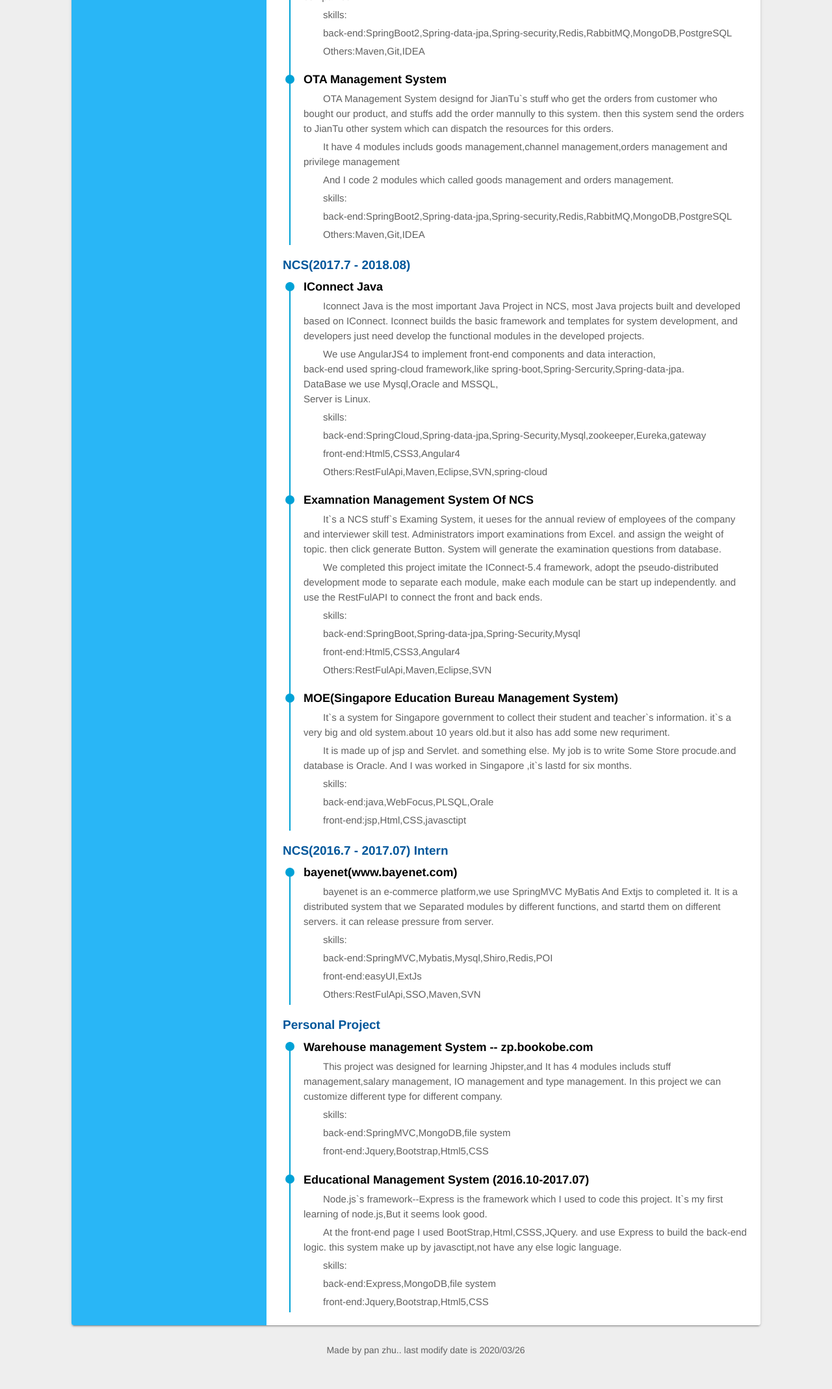
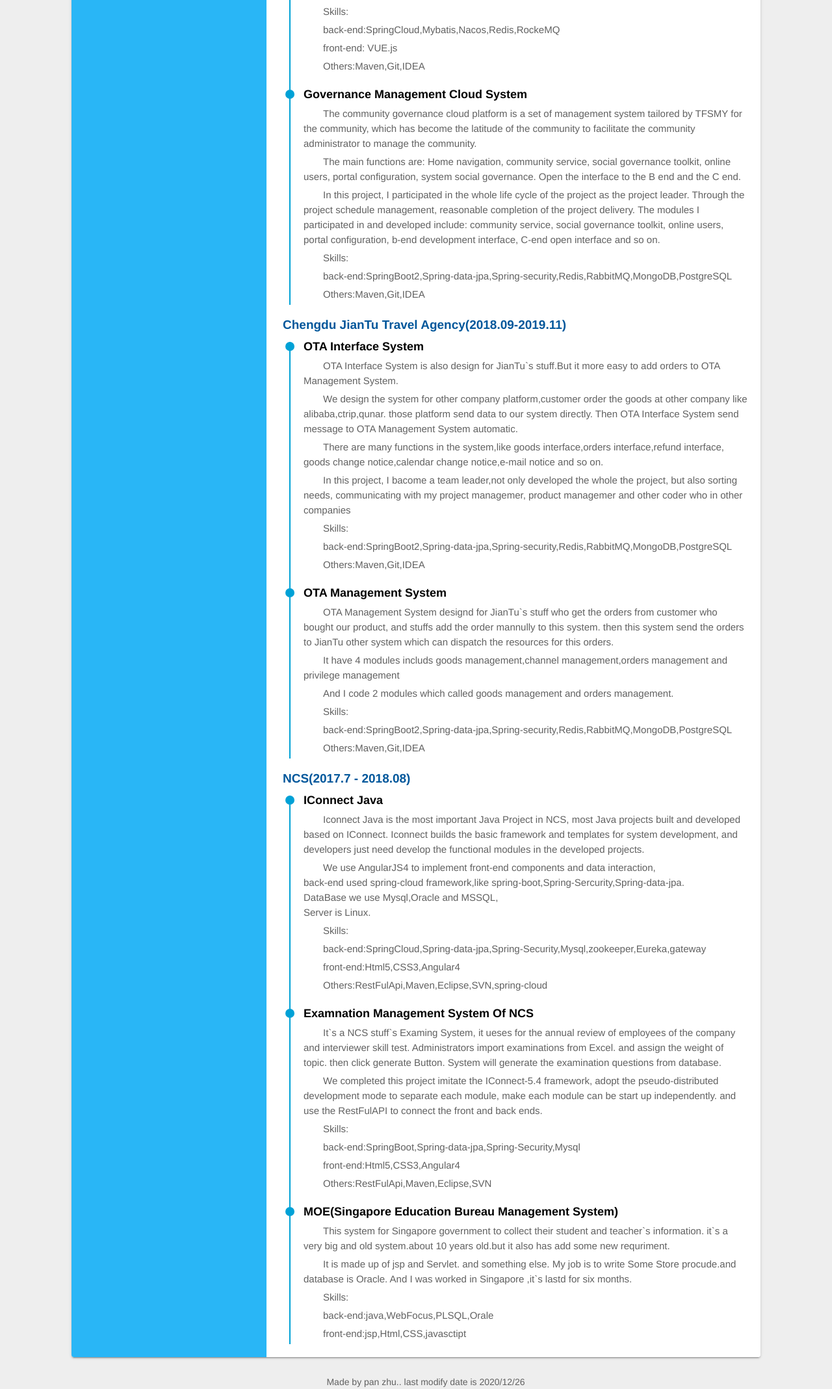
Before and after one commit to pandapanzhu/MyResume, a website: page print.html in a window 1280 px wide. Shown: the part 1268-3405 px from the top of the page at 65% size. Before the commit the page ends 3373 px from the top, so only its background shows below. Drawn offline with Linux system fonts and the light colour scheme; some packages are replaced by stand-ins of ours; a script that the page names is missing.

Commit message:
更新英文简历

```diff
--- a/print.html
+++ b/print.html
@@ -87,6 +87,43 @@
             </li>
             <li>
                 <dt><i class="icon-bookmark"></i>Experience.</dt>
+                <h3>TFSMY (2020.04-Present)</h3>
+                <ul class ="exp">
+                    <li>
+                        <div class="circle"></div>
+                        <h4>TFMSY SASS Platform</h4>
+                         <p>citizen cloud sass platform is a set of SASS platform customized by TFSMY for the company's projects.
+                              Its main function is to integrate Tianfu citizen cloud related systems to facilitate user access
+                              and centralized management.
+                        <p>Sass platform is mainly divided into two parts, one is permission system, the other is sass platform.</p>
+
+                        <p>In the permission system, the main function modules are:
+                            organization management, resource management, subject management, user management, role management, operation log and so on.
+                            The administrator can log in sass platform to see the relevant subject information through the configuration
+                            for the user in the permission system. And has certain operation authority. Users can switch between different
+                            subjects and modules (Systems) in the latitude of subject and module.</p>
+                        <p>Skills:</p>
+                        <p>back-end:SpringCloud,Mybatis,Nacos,Redis,RockeMQ</p>
+                        <p>front-end: VUE.js</p>
+                        <p>Others:Maven,Git,IDEA</p>
+                    </li>
+                    <li>
+                        <div class="circle"></div>
+                        <h4>Governance Management Cloud System</h4>
+                        <p>The community governance cloud platform is a set of management system tailored by TFSMY for the community,
+                             which has become the latitude of the community to facilitate the community administrator to manage the community.</p>
+                        <p>The main functions are: Home navigation, community service, social governance toolkit, online users,
+                            portal configuration, system social governance. Open the interface to the B end and the C end.</p>
+                        <p>In this project, I participated in the whole life cycle of the project as the project leader.
+                            Through the project schedule management, reasonable completion of the project delivery.
+                            The modules I participated in and developed include: community service, social governance toolkit,
+                            online users, portal configuration, b-end development interface, C-end open interface and so on.<p>
+                        <p>Skills:</p>
+                        <p>back-end:SpringBoot2,Spring-data-jpa,Spring-security,Redis,RabbitMQ,MongoDB,PostgreSQL</p>
+                        <p>Others:Maven,Git,IDEA</p>
+                    </li>
+                </ul>
+
                 <h3>Chengdu JianTu Travel Agency(2018.09-2019.11)</h3>
                 <ul class ="exp">
                     <li>
@@ -100,7 +137,7 @@
                             goods change notice,calendar change notice,e-mail notice and so on.</p>
                         <p>In this project, I bacome a team leader,not only developed the whole the project, but also sorting needs,
                             communicating with my project managemer, product managemer and other coder who in other companies</p>
-                        <p>skills:</p>
+                        <p>Skills:</p>
                         <p>back-end:SpringBoot2,Spring-data-jpa,Spring-security,Redis,RabbitMQ,MongoDB,PostgreSQL</p>
                         <p>Others:Maven,Git,IDEA</p>
                     </li>
@@ -112,7 +149,7 @@
                             then this system send the orders to JianTu other system which can dispatch the resources for this orders. </p>
                         <p>It have 4 modules includs goods management,channel management,orders management and privilege management</p>
                         <p>And I code 2 modules which called goods management and orders management.</p>
-                        <p>skills:</p>
+                        <p>Skills:</p>
                         <p>back-end:SpringBoot2,Spring-data-jpa,Spring-security,Redis,RabbitMQ,MongoDB,PostgreSQL</p>
                         <p>Others:Maven,Git,IDEA</p>
 
@@ -133,7 +170,7 @@
                             DataBase we use Mysql,Oracle and MSSQL,<br>
                             Server is Linux.<br>
                         </p>
-                        <p>skills:</p>
+                        <p>Skills:</p>
                         <p>back-end:SpringCloud,Spring-data-jpa,Spring-Security,Mysql,zookeeper,Eureka,gateway</p>
                         <p>front-end:Html5,CSS3,Angular4</p>
                         <p>Others:RestFulApi,Maven,Eclipse,SVN,spring-cloud</p>
@@ -151,7 +188,7 @@
                             adopt the pseudo-distributed development mode to separate each module, make each module can be start up independently.
                             and use the RestFulAPI to connect the front and back ends.
                         </p>
-                        <p>skills:</p>
+                        <p>Skills:</p>
                         <p>back-end:SpringBoot,Spring-data-jpa,Spring-Security,Mysql</p>
                         <p>front-end:Html5,CSS3,Angular4</p>
                         <p>Others:RestFulApi,Maven,Eclipse,SVN</p>
@@ -159,66 +196,23 @@
                     <li>
                         <div class="circle"></div>
                         <h4>MOE(Singapore Education Bureau Management System)</h4>
-                        <p>It`s a system for Singapore government to collect their student and teacher`s information.
+                        <p>This system for Singapore government to collect their student and teacher`s information.
                             it`s a very big and old system.about 10 years old.but it also has add some new requriment.
                         </p>
                         <p>It is made up of jsp and Servlet. and something else. My job is to write Some Store procude.and database is Oracle.
                             And I was worked in Singapore ,it`s lastd for six months.
                         </p>
-                        <p>skills:</p>
+                        <p>Skills:</p>
                         <p>back-end:java,WebFocus,PLSQL,Orale</p>
                         <p>front-end:jsp,Html,CSS,javasctipt</p>
                     </li>
                 </ul>
-                    <h3>NCS(2016.7 - 2017.07) Intern</h3>
-                     <ul class="exp">
-                    <li>
-                        <div class="circle"></div>
-                        <h4>bayenet(www.bayenet.com)</h4>
-                        <p>bayenet is an e-commerce platform,we use SpringMVC MyBatis And Extjs to completed it.
-                            It is a distributed system that we Separated modules by different functions,
-                            and startd them on different servers.
-                            it can release pressure from server.
-                        </p>
-                        <p>skills:</p>
-                        <p>back-end:SpringMVC,Mybatis,Mysql,Shiro,Redis,POI</p>
-                        <p>front-end:easyUI,ExtJs</p>
-                        <p>Others:RestFulApi,SSO,Maven,SVN</p>
-                    </li>
-                </ul>
-                <h3>Personal Project</h3>
-                <ul class="exp">
-                     <li>
-                        <div class="circle"></div>
-                        <h4>
-                            <span>Warehouse management System -- zp.bookobe.com</span>
-                        </h4>
-                        <p>This project was designed for learning Jhipster,and It has 4 modules includs stuff management,salary management, IO management and type management.
-                            In this project we can customize different type for different company.</p>
-                        <p>skills:</p>
-                        <p>back-end:SpringMVC,MongoDB,file system</p>
-                        <p>front-end:Jquery,Bootstrap,Html5,CSS</p>
-                    </li>
-                    <li>
-                        <div class="circle"></div>
-                        <h4>
-                            <span>Educational Management System (2016.10-2017.07)</span>
-                        </h4>
-                        <p>Node.js`s framework--Express is the framework which I used to code this project. It`s my first learning of node.js,But it seems look good.</p>
-                        <p>At the front-end page I used BootStrap,Html,CSSS,JQuery. and use Express to build the back-end logic.
-                            this system make up by javasctipt,not have any else logic language. </p>
-                        <p>skills:</p>
-                        <p>back-end:Express,MongoDB,file system</p>
-                        <p>front-end:Jquery,Bootstrap,Html5,CSS</p>
-                    </li>
-                </ul>
             </li>
-
         </ul>
     </div>
 </div>
  <footer>
-        <p>Made by pan zhu.. last modify date is 2020/03/26</p>
+        <p>Made by pan zhu.. last modify date is 2020/12/26</p>
     </footer>
 <script src="lib/zoom.min.js"></script>
 </body>
```
Also changed, not shown: index.html (+1 -1 lines).
